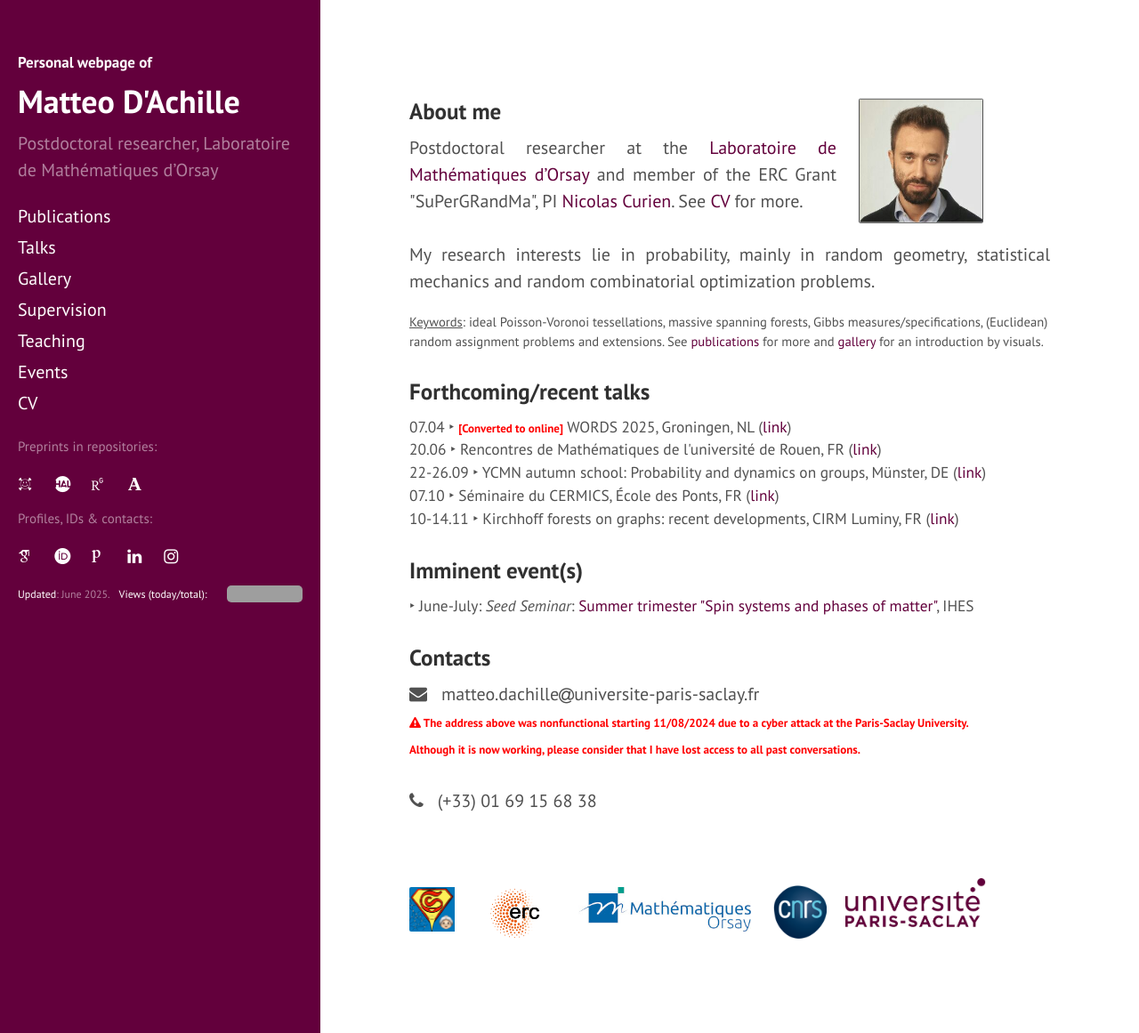
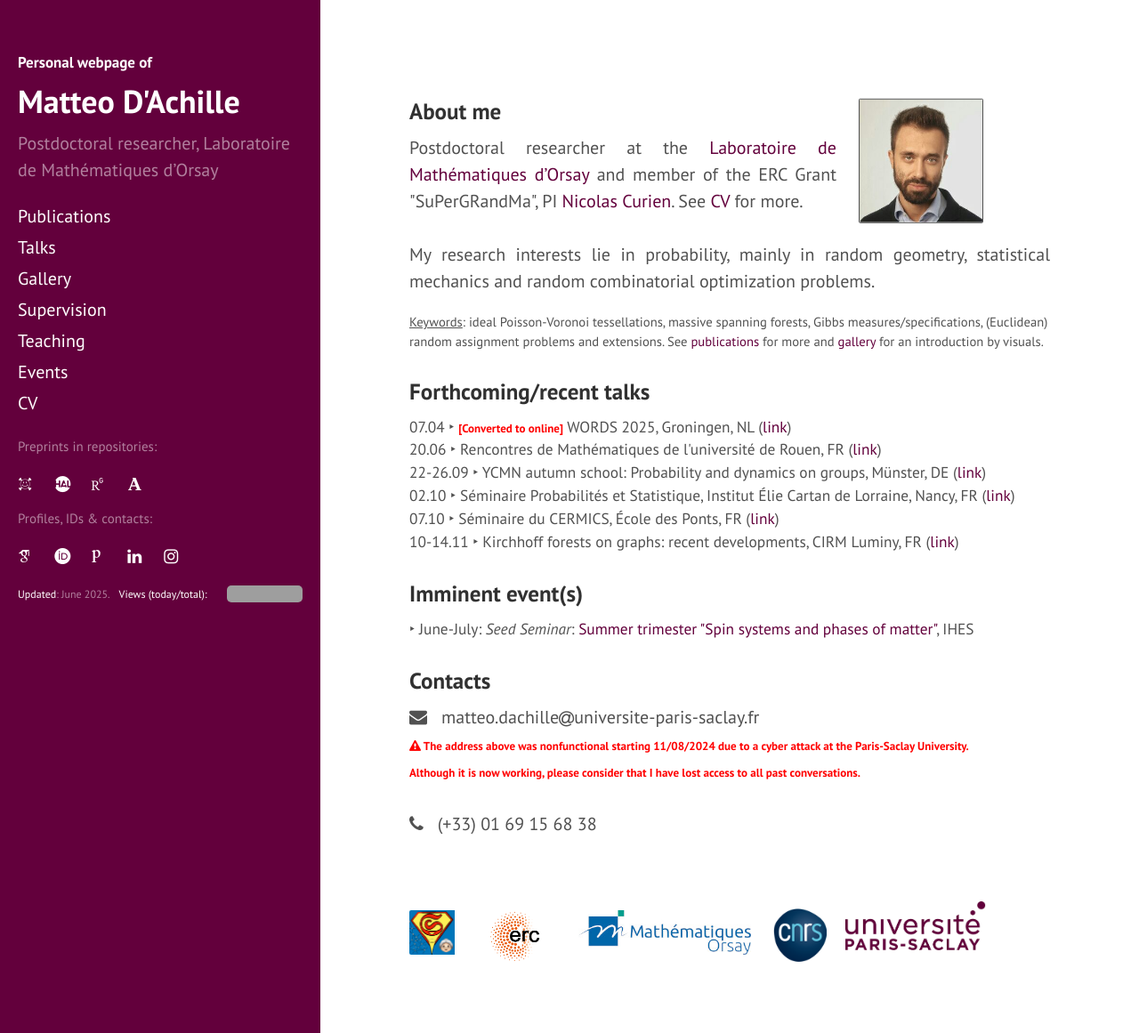
Before and after one commit to matteodachille/matteodachille.github.io, a Jekyll site: the page built from index.html, in a window 1280 px wide and 1161 px high. Shown: the whole window at 89% size. Built offline with Jekyll 4.4.1, drawn with Linux system fonts in a browser that asks for light colours; nearby versions of some CDN libraries; some web fonts are replaced; the list of posts is cut into pages by our own code; grey boxes are pictures that could not be loaded.

Commit message:
Updated talk list

```diff
--- a/index.html
+++ b/index.html
@@ -54,8 +54,9 @@ My research interests lie in probability, mainly in random geometry, statistical
 
    20.06 &#x2023; Rencontres de Mathématiques de l'université de Rouen, FR (<a href="https://rmr2025.sciencesconf.org/resource/page/id/1#:~:text=***-,Matteo%20D%27Achille,-For%C3%AAts%20massiques%20%3A%20distribution" target="_blank">link</a>)<br/>
    22-26.09 &#x2023; YCMN autumn school: Probability and dynamics on groups, Münster, DE (<a href="https://www.uni-muenster.de/MathematicsMuenster/events/2025/probdyn-on-groups.shtml" target="_blank">link</a>)<br/>
+   02.10 &#x2023; Séminaire Probabilités et Statistique, Institut Élie Cartan de Lorraine, Nancy, FR (<a href="#" target="_blank">link</a>)<br/>
    07.10 &#x2023; Séminaire du CERMICS, École des Ponts, FR (<a href="#" target="_blank">link</a>)<br/>
-   10-14.11 &#x2023; Kirchhoff forests on graphs: recent developments, CIRM Luminy, FR (<a href="#" target="_blank">link</a>)<br/>
+   10-14.11 &#x2023; Kirchhoff forests on graphs: recent developments, CIRM Luminy, FR (<a href="https://conferences.cirm-math.fr/3582.html" target="_blank">link</a>)<br/>
 
    <!--Title: _TBA_
    {: style="margin-left: 110px; margin-bottom:20px;" }-->
```
